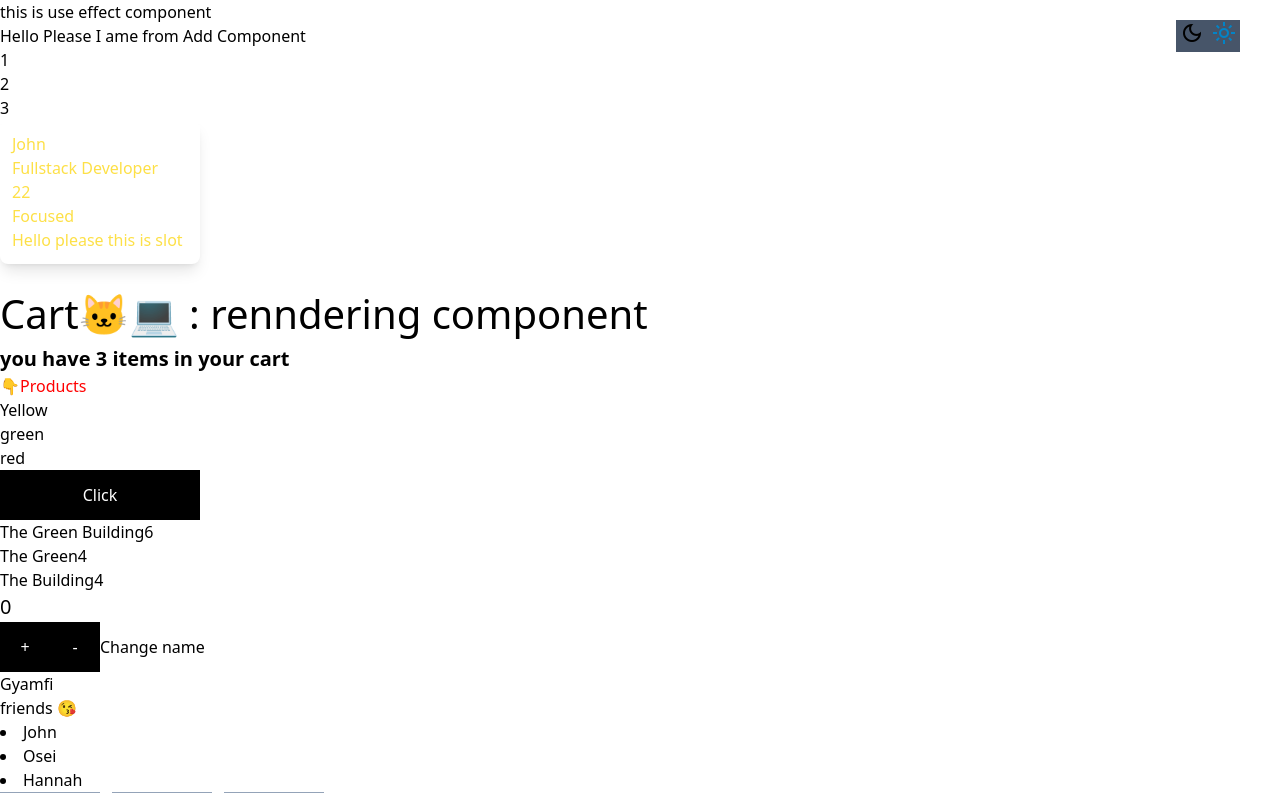
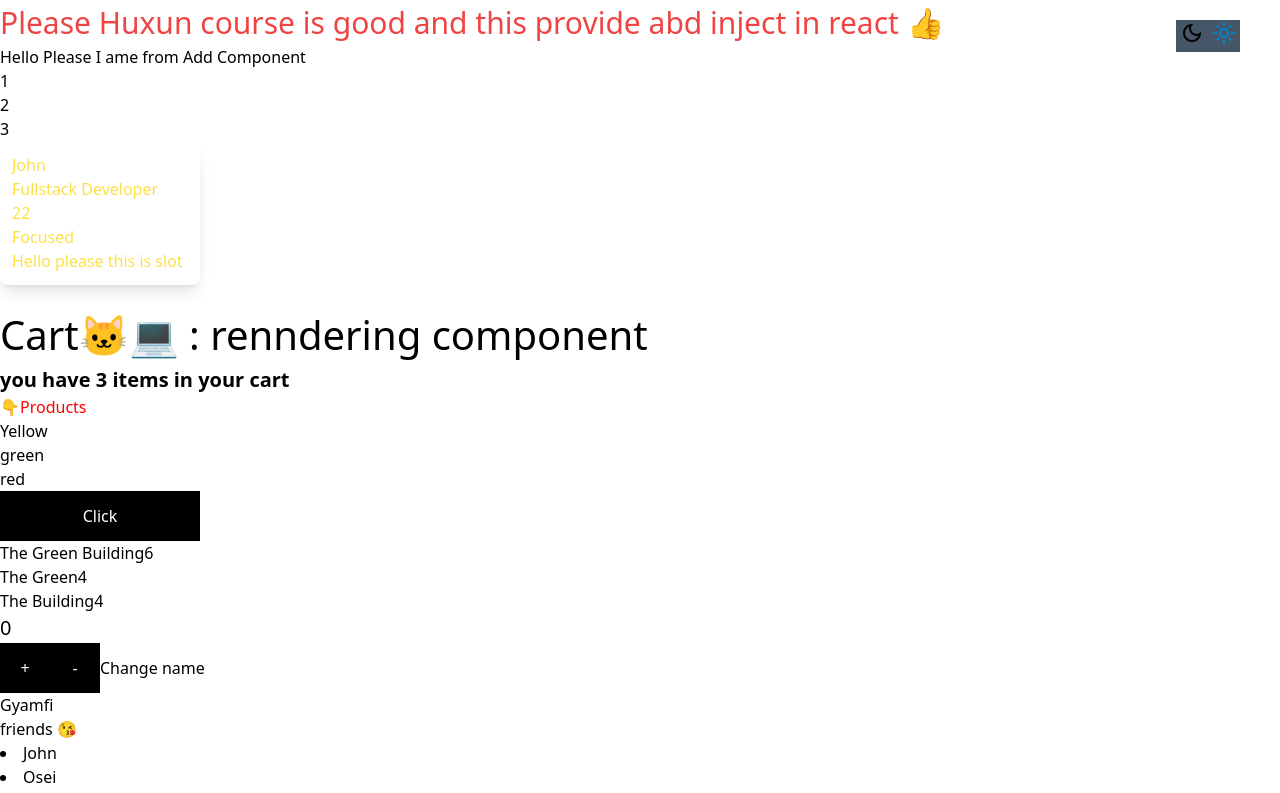
Before and after one commit to gyamficodes/myapp-react-lesson, a React (Create React App) app: page / in a window 1280 px wide. Shown: the top 793 px of the page. Built offline with nearby package versions, Linux system fonts and the light colour scheme.

Commit message:
context api

```diff
--- a/src/App.js
+++ b/src/App.js
@@ -18,7 +18,7 @@ function App() {
 
   const name = "John";
 
-  // const message = 'Please Huxun course is good';
+  const message = 'Please Huxun course is good and this provide abd inject in react 👍';
 
 
   const [theme, setTheme] = useState("light_mode"); // Change default theme to "light_mode"
@@ -38,9 +38,11 @@ function App() {
 
   return (
     <div className="App bg-white text-black dark:bg-slate-800 dark:text-white">
-
+{/* we have to wrap our component with provider  component*/}
+<Data.Provider value={message}>
 <Useeffect />
-
+</Data.Provider>
+{/* we have to wrap our component with provider  component*/}
 
       <div className="fixed top-5 right-10 duration-200 bg-slate-800 dark:bg-slate-700">
         {options.map((opt) => (
--- a/src/components/Useeffect.jsx
+++ b/src/components/Useeffect.jsx
@@ -1,11 +1,16 @@
 // import { useEffect, useState } from "react";
 
+import { Data } from "../App"
 
 const Useeffect = () => {
 
   return (
     <>
-    <h1> this is use effect component</h1>
+ <Data.Consumer>
+  {(message) => (
+    <h1 className="text-red-500 text-[30px]">{message}</h1>
+  )}
+ </Data.Consumer>
 
     </>
   )
```
